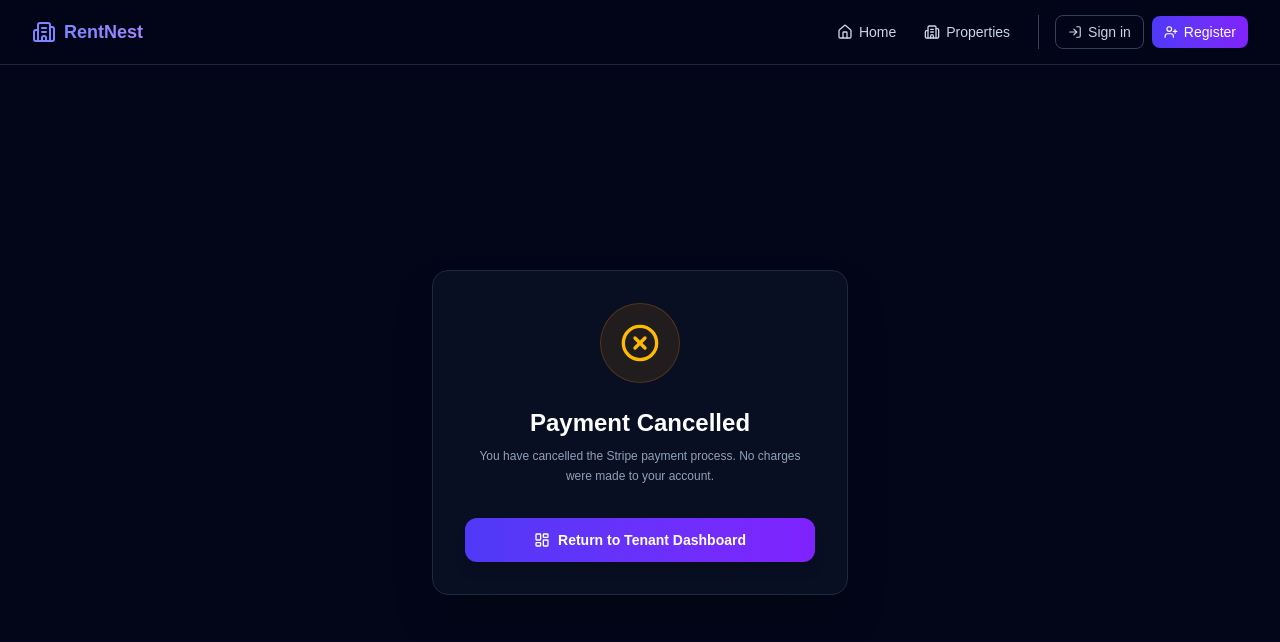
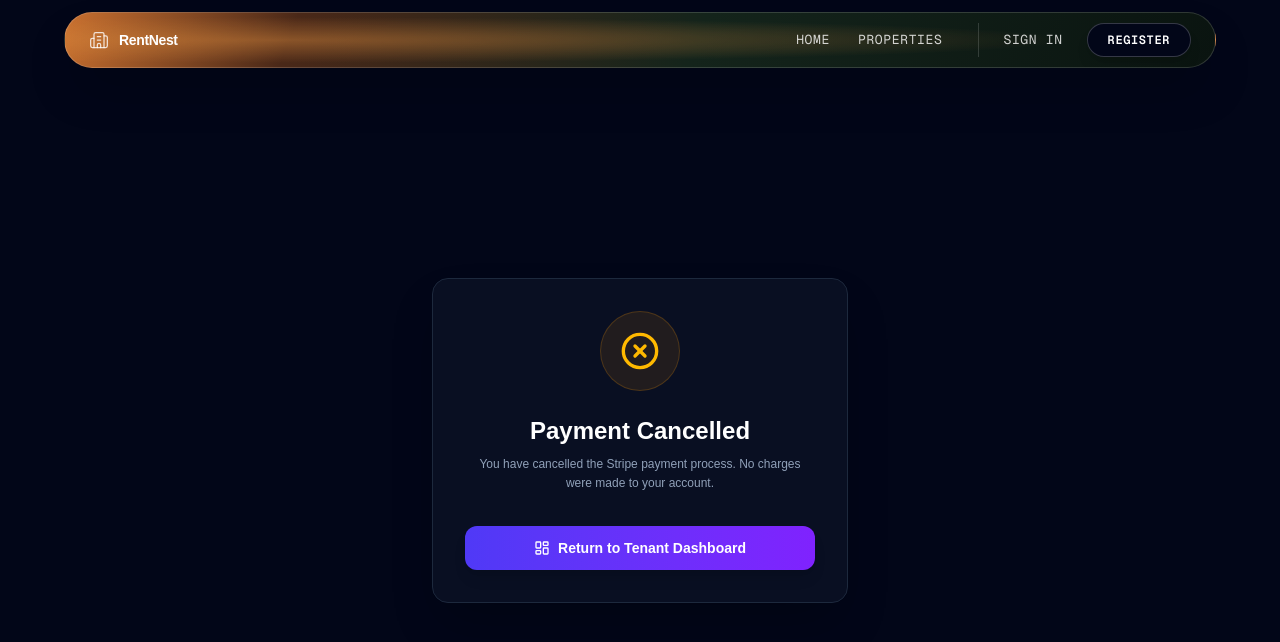
Before and after one commit to Fahim7600/RentNest_HomeRent, a Next.js app: page /payment/cancel in a window 1280 px wide. Shown: the top 642 px of the page. Built offline with nearby package versions, Linux system fonts and the light colour scheme.

Commit message:
style: redesign navbar with gradient pill aesthetic

```diff
--- a/app/_components/navbar.tsx
+++ b/app/_components/navbar.tsx
@@ -3,16 +3,7 @@
 import Link from "next/link";
 import { useRouter } from "next/navigation";
 import { useEffect, useState } from "react";
-import {
-  Home,
-  Building2,
-  LogIn,
-  LogOut,
-  LayoutDashboard,
-  UserPlus,
-  Menu,
-  X,
-} from "lucide-react";
+import { Building2, Menu, X } from "lucide-react";
 import { getUser, getToken, clearAuth, type CookieUser } from "@/lib/auth";
 
 // ---------------------------------------------------------------------------
@@ -44,156 +35,136 @@ export function Navbar() {
     router.push("/");
   };
 
+  const gradientStyle = {
+    background:
+      "radial-gradient(ellipse at 18% 50%, rgba(217, 138, 61, 0.45) 0%, transparent 60%), linear-gradient(110deg, #c9702f 0%, #4a2818 20%, #14241b 55%, #0a1410 100%)",
+  };
+
   return (
-    <nav className="sticky top-0 z-50 border-b border-slate-800 bg-slate-950/80 backdrop-blur-lg">
-      <div className="mx-auto flex h-16 max-w-7xl items-center justify-between px-4 sm:px-6 lg:px-8">
+    <nav className="sticky top-0 z-50 py-3 px-4 sm:px-6 lg:px-8">
+      <div
+        style={gradientStyle}
+        className="mx-auto flex h-14 max-w-6xl items-center justify-between px-6 rounded-full border border-white/15 shadow-2xl backdrop-blur-xl relative overflow-hidden"
+      >
         {/* ── Logo ── */}
         <Link
           href="/"
-          className="flex items-center gap-2 text-lg font-bold text-white"
+          className="flex items-center gap-2.5 transition-opacity hover:opacity-90"
         >
-          <Building2 className="h-6 w-6 text-indigo-400" />
-          <span className="bg-gradient-to-r from-indigo-400 to-violet-400 bg-clip-text text-transparent">
+          <Building2 className="h-5 w-5 text-white/80 stroke-[1.5]" />
+          <span className="text-sm font-bold tracking-tight text-white">
             RentNest
           </span>
         </Link>
 
-        {/* ── Desktop links ── */}
-        <div className="hidden items-center gap-1 md:flex">
-          <NavLink href="/" icon={<Home className="h-4 w-4" />}>
-            Home
-          </NavLink>
-          <NavLink
-            href="/properties"
-            icon={<Building2 className="h-4 w-4" />}
-          >
-            Properties
-          </NavLink>
+        {/* ── Desktop Nav Links ── */}
+        <div className="hidden items-center gap-7 md:flex">
+          <NavLink href="/">HOME</NavLink>
+          <NavLink href="/properties">PROPERTIES</NavLink>
 
           {mounted && user ? (
             <>
-              <NavLink
-                href={dashboardPath(user.role)}
-                icon={<LayoutDashboard className="h-4 w-4" />}
-              >
-                Dashboard
-              </NavLink>
+              <NavLink href={dashboardPath(user.role)}>DASHBOARD</NavLink>
 
-              <div className="ml-3 flex items-center gap-3 border-l border-slate-700 pl-4">
-                <span className="text-sm text-slate-300">
-                  {user.name}
-                  <span className="ml-1.5 rounded-full bg-indigo-500/15 px-2 py-0.5 text-xs font-medium text-indigo-400">
+              <div className="ml-2 flex items-center gap-4 border-l border-white/15 pl-6">
+                <span className="flex items-center gap-2 font-mono text-[13px] uppercase tracking-wider text-white/90">
+                  <span>{user.name}</span>
+                  <span className="rounded-full bg-white/10 border border-white/20 px-2 py-0.5 text-[10px] font-mono uppercase tracking-wider text-white/90">
                     {user.role}
                   </span>
                 </span>
                 <button
                   onClick={handleLogout}
-                  className="flex items-center gap-1.5 rounded-lg border border-slate-700 px-3 py-1.5 text-sm text-slate-400 transition-colors hover:border-red-500/50 hover:text-red-400"
+                  className="font-mono text-[13px] uppercase tracking-wider text-white/70 hover:text-red-300 transition-opacity hover:opacity-100"
                 >
-                  <LogOut className="h-3.5 w-3.5" />
-                  Logout
+                  LOGOUT
                 </button>
               </div>
             </>
           ) : mounted ? (
-            <div className="ml-3 flex items-center gap-2 border-l border-slate-700 pl-4">
+            <div className="ml-2 flex items-center gap-6 border-l border-white/15 pl-6">
               <Link
                 href="/login"
-                className="flex items-center gap-1.5 rounded-lg border border-slate-700 px-3 py-1.5 text-sm text-slate-300 transition-colors hover:border-slate-600 hover:text-white"
+                className="font-mono text-[13px] uppercase tracking-wider text-white/80 hover:text-white transition-opacity hover:opacity-100"
               >
-                <LogIn className="h-3.5 w-3.5" />
-                Sign in
+                SIGN IN
               </Link>
               <Link
                 href="/register"
-                className="flex items-center gap-1.5 rounded-lg bg-gradient-to-r from-indigo-600 to-violet-600 px-3 py-1.5 text-sm font-medium text-white transition-all hover:from-indigo-500 hover:to-violet-500"
+                className="rounded-full bg-slate-950 border border-white/20 px-5 py-2 font-mono text-xs uppercase tracking-wider font-semibold text-white shadow-lg transition-all hover:bg-slate-900 hover:border-white/40"
               >
-                <UserPlus className="h-3.5 w-3.5" />
-                Register
+                REGISTER
               </Link>
             </div>
           ) : null}
         </div>
 
-        {/* ── Mobile hamburger ── */}
+        {/* ── Mobile Hamburger Button ── */}
         <button
           onClick={() => setIsOpen(!isOpen)}
-          className="rounded-lg p-2 text-slate-400 hover:text-white md:hidden"
+          className="rounded-full p-2 text-white/80 hover:text-white md:hidden"
           aria-label="Toggle menu"
         >
-          {isOpen ? (
-            <X className="h-5 w-5" />
-          ) : (
-            <Menu className="h-5 w-5" />
-          )}
+          {isOpen ? <X className="h-5 w-5" /> : <Menu className="h-5 w-5" />}
         </button>
       </div>
 
-      {/* ── Mobile menu ── */}
+      {/* ── Mobile Expanded Panel ── */}
       {isOpen && (
-        <div className="border-t border-slate-800 bg-slate-950 px-4 pb-4 md:hidden">
-          <div className="flex flex-col gap-1 pt-2">
-            <MobileNavLink
-              href="/"
-              icon={<Home className="h-4 w-4" />}
-              onClick={() => setIsOpen(false)}
-            >
-              Home
+        <div
+          style={gradientStyle}
+          className="mx-auto mt-2 max-w-6xl rounded-3xl border border-white/15 p-5 shadow-2xl md:hidden space-y-3"
+        >
+          <div className="flex flex-col gap-2">
+            <MobileNavLink href="/" onClick={() => setIsOpen(false)}>
+              HOME
             </MobileNavLink>
-            <MobileNavLink
-              href="/properties"
-              icon={<Building2 className="h-4 w-4" />}
-              onClick={() => setIsOpen(false)}
-            >
-              Properties
+            <MobileNavLink href="/properties" onClick={() => setIsOpen(false)}>
+              PROPERTIES
             </MobileNavLink>
 
             {mounted && user ? (
               <>
                 <MobileNavLink
                   href={dashboardPath(user.role)}
-                  icon={<LayoutDashboard className="h-4 w-4" />}
                   onClick={() => setIsOpen(false)}
                 >
-                  Dashboard
+                  DASHBOARD
                 </MobileNavLink>
 
-                <div className="mt-2 border-t border-slate-800 pt-3">
-                  <p className="mb-2 px-3 text-sm text-slate-400">
-                    {user.name}{" "}
-                    <span className="rounded-full bg-indigo-500/15 px-2 py-0.5 text-xs font-medium text-indigo-400">
+                <div className="mt-2 border-t border-white/15 pt-3 flex flex-col gap-2">
+                  <div className="px-3 flex items-center gap-2 font-mono text-xs uppercase tracking-wider text-white/90">
+                    <span>{user.name}</span>
+                    <span className="rounded-full bg-white/10 border border-white/20 px-2 py-0.5 text-[10px] text-white/90">
                       {user.role}
                     </span>
-                  </p>
+                  </div>
                   <button
                     onClick={() => {
                       handleLogout();
                       setIsOpen(false);
                     }}
-                    className="flex w-full items-center gap-2 rounded-lg px-3 py-2 text-sm text-red-400 transition-colors hover:bg-red-500/10"
+                    className="text-left px-3 py-2 font-mono text-xs uppercase tracking-wider text-red-300 hover:text-red-200 transition-opacity hover:opacity-80"
                   >
-                    <LogOut className="h-4 w-4" />
-                    Logout
+                    LOGOUT
                   </button>
                 </div>
               </>
             ) : mounted ? (
-              <div className="mt-2 flex flex-col gap-2 border-t border-slate-800 pt-3">
+              <div className="mt-2 flex flex-col gap-2 border-t border-white/15 pt-3">
                 <Link
                   href="/login"
                   onClick={() => setIsOpen(false)}
-                  className="flex items-center gap-2 rounded-lg border border-slate-700 px-3 py-2 text-sm text-slate-300 transition-colors hover:border-slate-600"
+                  className="px-3 py-2 font-mono text-xs uppercase tracking-wider text-white/80 hover:text-white"
                 >
-                  <LogIn className="h-4 w-4" />
-                  Sign in
+                  SIGN IN
                 </Link>
                 <Link
                   href="/register"
                   onClick={() => setIsOpen(false)}
-                  className="flex items-center gap-2 rounded-lg bg-gradient-to-r from-indigo-600 to-violet-600 px-3 py-2 text-sm font-medium text-white"
+                  className="inline-block rounded-full bg-slate-950 border border-white/20 px-5 py-2 font-mono text-xs uppercase tracking-wider font-semibold text-center text-white shadow-lg"
                 >
-                  <UserPlus className="h-4 w-4" />
-                  Register
+                  REGISTER
                 </Link>
               </div>
             ) : null}
@@ -205,23 +176,20 @@ export function Navbar() {
 }
 
 // ---------------------------------------------------------------------------
-// Sub-components
+// Helper Sub-components
 // ---------------------------------------------------------------------------
 function NavLink({
   href,
-  icon,
   children,
 }: {
   href: string;
-  icon: React.ReactNode;
   children: React.ReactNode;
 }) {
   return (
     <Link
       href={href}
-      className="flex items-center gap-1.5 rounded-lg px-3 py-2 text-sm text-slate-300 transition-colors hover:bg-slate-800 hover:text-white"
+      className="font-mono text-[13px] uppercase tracking-wider text-white/80 hover:text-white transition-opacity hover:opacity-100"
     >
-      {icon}
       {children}
     </Link>
   );
@@ -229,12 +197,10 @@ function NavLink({
 
 function MobileNavLink({
   href,
-  icon,
   children,
   onClick,
 }: {
   href: string;
-  icon: React.ReactNode;
   children: React.ReactNode;
   onClick?: () => void;
 }) {
@@ -242,9 +208,8 @@ function MobileNavLink({
     <Link
       href={href}
       onClick={onClick}
-      className="flex items-center gap-2 rounded-lg px-3 py-2 text-sm text-slate-300 transition-colors hover:bg-slate-800 hover:text-white"
+      className="px-3 py-2 font-mono text-xs uppercase tracking-wider text-white/80 hover:text-white transition-opacity hover:opacity-100"
     >
-      {icon}
       {children}
     </Link>
   );
```
